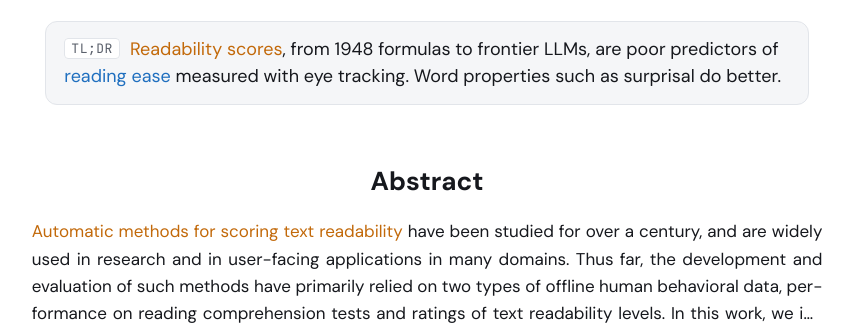
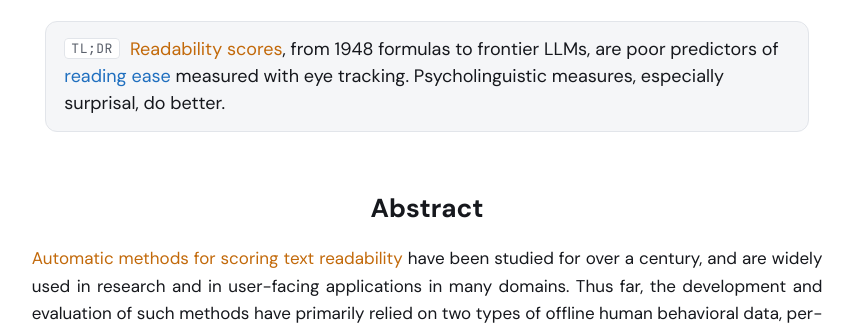
Before and after one commit to lacclab/Readability-Evaluation-Using-Reading-Ease-Landing, a plain HTML site: page index.html in a window 1280 px wide. Shown: the part 473-799 px from the top of the page, without its empty margins (213-1066 px from the left). Drawn offline with Linux system fonts and the light colour scheme.

Commit message:
TL;DR: surprisal is a psycholinguistic measure, not a word property
Co-Authored-By: Claude Opus 5.5 <noreply@anthropic.com>
Claude-Session: https://claude.ai/code/session_01Lre1R2B5u8e5VYncQGXNeo

```diff
--- a/index.html
+++ b/index.html
@@ -177,7 +177,7 @@ header .buttons.secondary{margin-top:-6px}
       <a class="btn lab" href="https://github.com/lacclab/OneStop-Eye-Movements"><svg viewBox="0 0 24 24" fill="none" stroke="currentColor" stroke-width="2" aria-hidden="true"><ellipse cx="12" cy="6" rx="8" ry="3"/><path d="M4 6v12c0 1.7 3.6 3 8 3s8-1.3 8-3V6M4 12c0 1.7 3.6 3 8 3s8-1.3 8-3"/></svg>OneStop Data</a>
       <a class="btn lab" href="https://lacclab.github.io/"><svg viewBox="0 0 24 24" fill="none" stroke="currentColor" stroke-width="2" aria-hidden="true"><path d="M2 12s3.6-7 10-7 10 7 10 7-3.6 7-10 7S2 12 2 12z"/><circle cx="12" cy="12" r="3"/></svg>LaCC Lab</a>
     </div>
-    <p class="tldr"><span class="tldr-label">TL;DR</span><span class="k-orange">Readability scores</span>, from 1948 formulas to frontier LLMs, are poor predictors of <span class="k-blue">reading ease</span> measured with eye tracking. Word properties such as surprisal do better.</p>
+    <p class="tldr"><span class="tldr-label">TL;DR</span><span class="k-orange">Readability scores</span>, from 1948 formulas to frontier LLMs, are poor predictors of <span class="k-blue">reading ease</span> measured with eye tracking. Psycholinguistic measures, especially surprisal, do better.</p>
   </header>
 
   <section class="abstract" aria-labelledby="abs">
@@ -255,7 +255,7 @@ header .buttons.secondary{margin-top:-6px}
       </figure>
       <div class="takeaways">
         <div><h3 class="k-orange">Readability Methods</h3><p>Traditional formulas, NLP models, commercial systems and LLMs, from 1948 to 2025, are weak and mostly not significant predictors of reading ease.</p></div>
-        <div><h3>Psycholinguistic Measures</h3><p>Word properties used to predict reading times do better. Surprisal is the best predictor overall.</p></div>
+        <div><h3>Psycholinguistic Measures</h3><p>Psycholinguistic measures used to predict reading times do better. Surprisal is the best predictor overall.</p></div>
         <div><h3 class="k-blue">Data</h3><p>OneStop: 360 native and 278 non-native English speakers reading 162 original and simplified paragraph pairs with eye tracking.</p></div>
       </div>
     </div>
```
